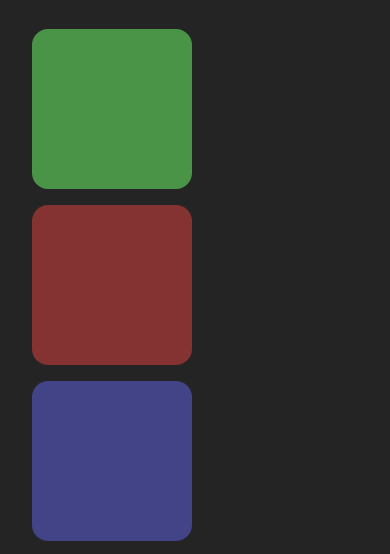
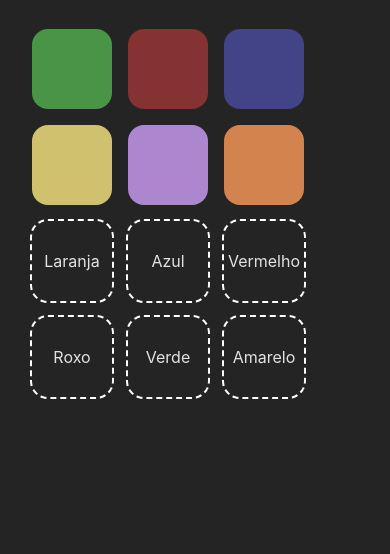
Before and after one commit to gustavohernandes11/drag-and-drop, a website built with Vite: page index.html in a window 390 px wide. Shown: the part 240-794 px from the top of the page. Built offline with nearby package versions, Linux system fonts and the light colour scheme.

Commit message:
fix: responsiveness

```diff
--- a/src/style.css
+++ b/src/style.css
@@ -42,6 +42,13 @@ h1 {
 	aspect-ratio: 1/1;
 }
 
+@media only screen and (max-width: 600px) {
+	.draggable,
+	.droppable {
+		width: 5rem;
+	}
+}
+
 .draggable:hover {
 	cursor: grab;
 }
@@ -53,10 +60,12 @@ h1 {
 
 .description {
 	font-size: 1.5rem;
+	pointer-events: none;
 }
-
-.droppable.description {
-	pointer-events: none;
+@media only screen and (max-width: 600px) {
+	.description {
+		font-size: 1rem;
+	}
 }
 
 .droppable.droppable-hover {
```
